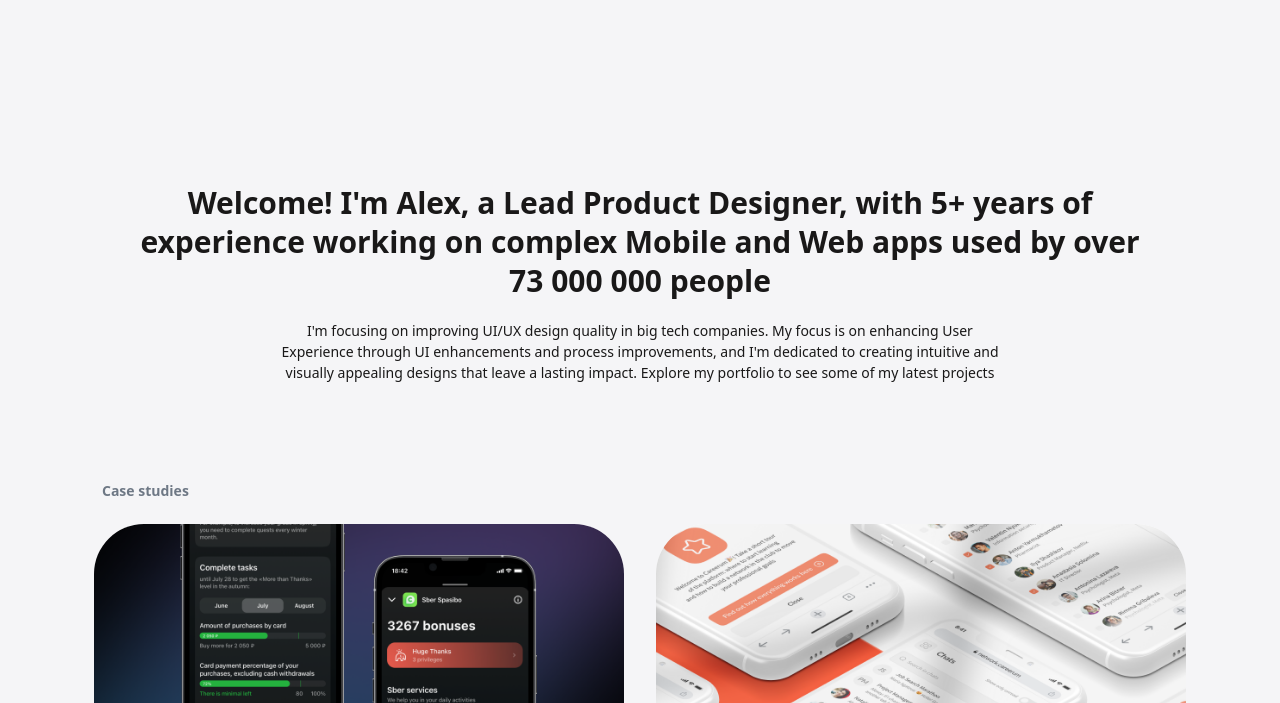
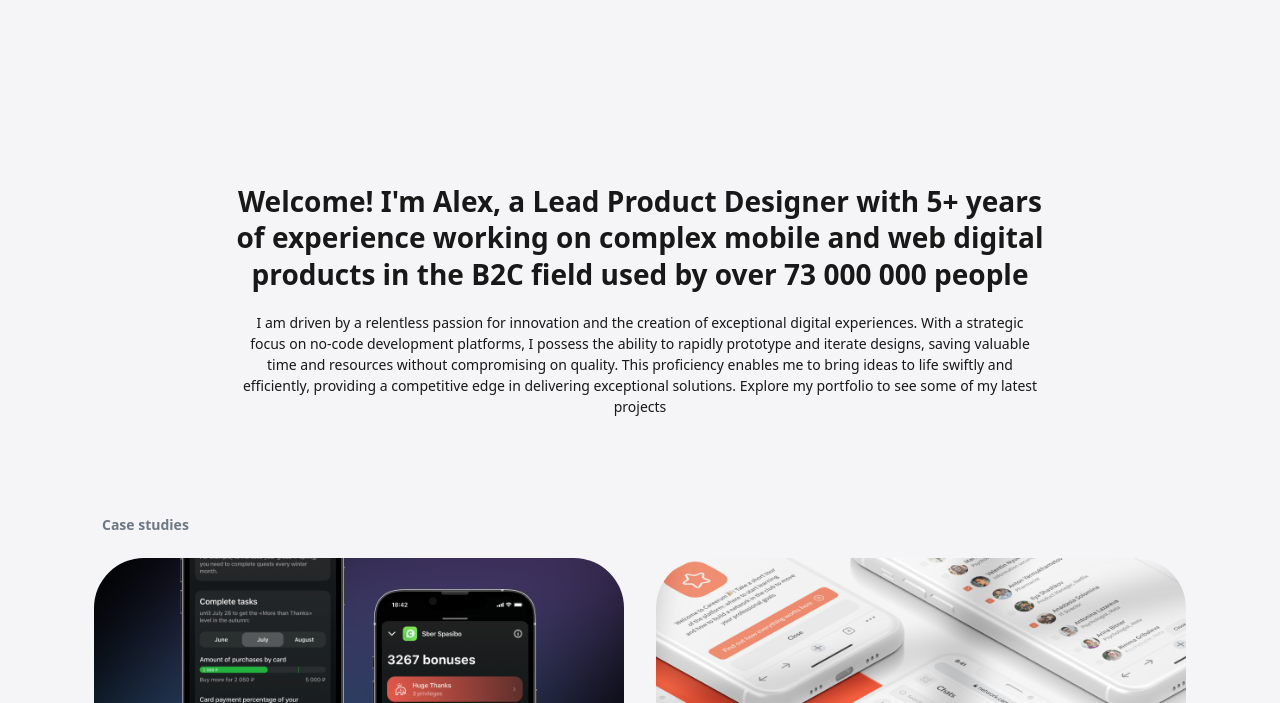
Before and after one commit to andreev-alex/andreev-alex.github.io, a plain HTML site: page index.html in a window 1280 px wide. Shown: the part 97-800 px from the top of the page. Drawn offline with Linux system fonts and the light colour scheme.

Commit message:
Text correction

```diff
--- a/css/styles.css
+++ b/css/styles.css
@@ -231,15 +231,15 @@
  }
 
  .header .header-title {
-    font-size: 30px;
-    line-height: 1.3;
-    font-weight: 700;
-    max-width: 60ch;
-    margin: 0 auto 20px;
+   font-size: 28px;
+   line-height: 1.3;
+   font-weight: 700;
+   max-width: 52ch;
+   margin: 0 auto 20px;
  }
 
  .header .header-subtitle {
-    max-width: 90ch;
+    max-width: 100ch;
     line-height: 1.5;
     margin: 0 auto;
  }
--- a/index.html
+++ b/index.html
@@ -48,8 +48,8 @@
          </ul>
       </nav>
       <header class="header container">
-         <h1 class="header-title">Welcome! I'm Alex, a Lead Product Designer, with 5+ years of experience working on complex Mobile and Web apps used by over 73 000 000 people</h1>
-         <p class="header-subtitle">I'm focusing on improving UI/UX design quality in big tech companies. My focus is on enhancing User Experience through UI enhancements and process improvements, and I'm dedicated to creating intuitive and visually appealing designs that leave a lasting impact. Explore my portfolio to see some of my latest projects</p>
+         <h1 class="header-title">Welcome! I'm Alex, a Lead Product Designer with 5+ years of experience working on complex mobile and web digital products in the B2C field used by over 73 000 000 people</h1>
+         <p class="header-subtitle">I am driven by a relentless passion for innovation and the creation of exceptional digital experiences. With a strategic focus on no-code development platforms, I possess the ability to rapidly prototype and iterate designs, saving valuable time and resources without compromising on quality. This proficiency enables me to bring ideas to life swiftly and efficiently, providing a competitive edge in delivering exceptional solutions. Explore my portfolio to see some of my latest projects</p>
       </header>
       <main class="main container">
          <h2 class="subtitle">Case studies</h2>
@@ -178,8 +178,8 @@
                </div>
             </div>
             <div class="project-item">
-               <a class="project-link" href="https://careerum.com/ru-ru" target="_blank">
-                  <img class="project-img" src="images/activities/careerum.png" alt="Careerum webinar." />
+               <a class="project-link" href="https://careerum.com/club/corporate/en" target="_blank">
+                  <img class="project-img" src="images/activities/img_careerum.png" alt="Careerum webinar." />
                </a>
                <div class="inner-wrapper">
                   <div class="title-wrapper">
```
Also changed, not shown: images/activities/careerum.png (deleted), images/activities/img_careerum.png (added), 3 other files.
